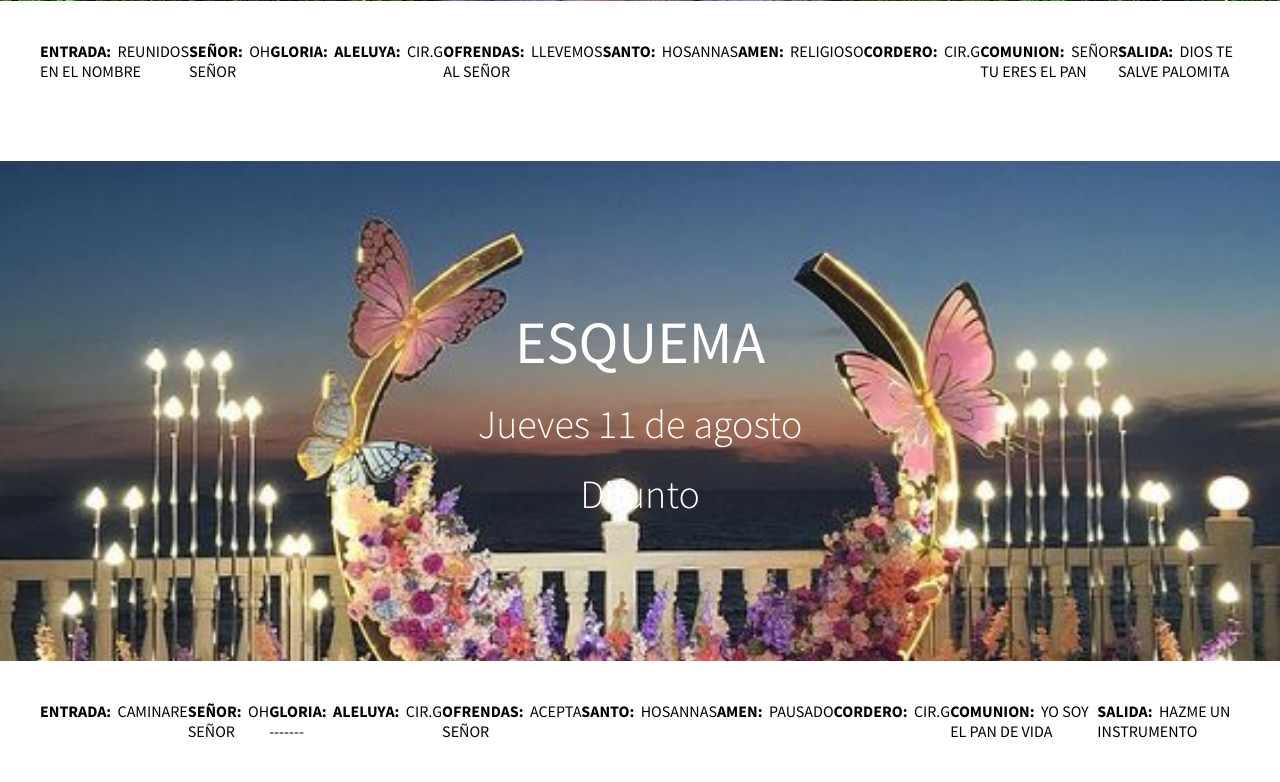
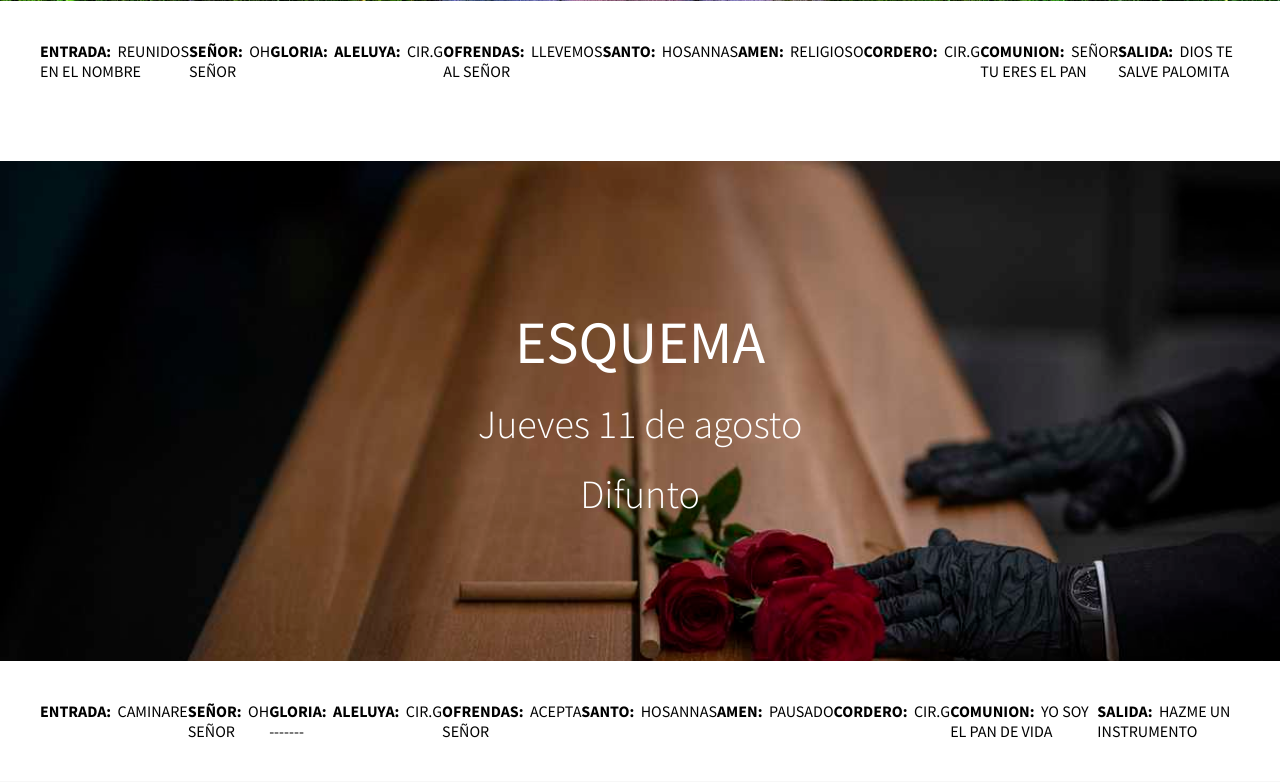
Before and after one commit to Josuechavez20/CoroMusicaDeDios.github.io, a PHP site: page /P_secun/esquemas.html in a window 1280 px wide. Shown: the part 1259-2041 px from the top of the page. Run offline with PHP 8.4, Linux system fonts and the light colour scheme; some libraries are stand-ins or nearby versions.

Commit message:
Update estilos.css
Signed-off-by: Josuechavez20 <110755721+Josuechavez20@users.noreply.github.com>

```diff
--- a/css/estilos.css
+++ b/css/estilos.css
@@ -333,7 +333,7 @@ header{
     height: 500px;
     position: relative;
     margin-top: 80px;
-    background-image: url(../img/15años.jpg);
+    background-image: url(../img/difunto.jpg);
     background-position: center;
     background-size: cover;
     background-repeat: no-repeat;
```
